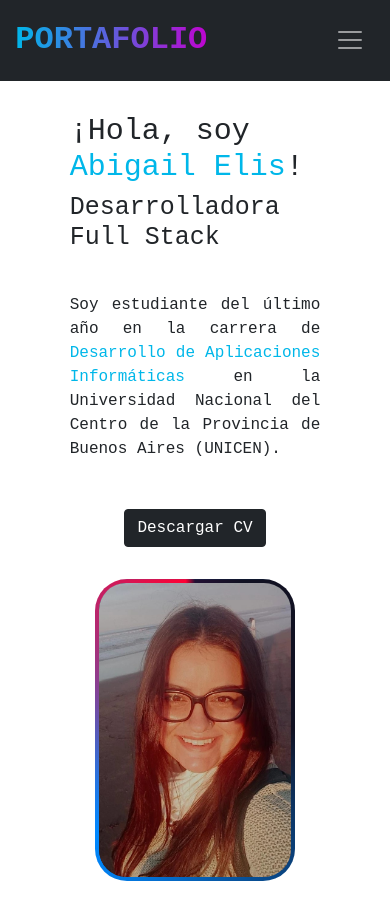
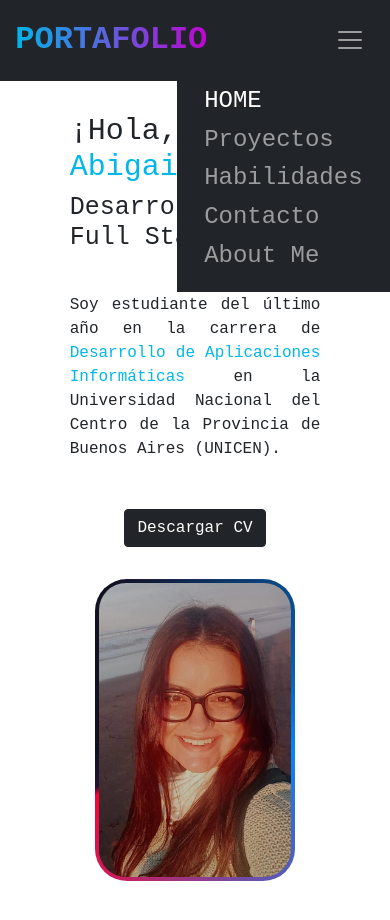
Before and after one commit to abigailelis/portafolio-app, an Angular app: page /home in a window 390 px wide. Shown: the top 920 px of the page. Built offline with nearby package versions, Linux system fonts and the light colour scheme.

Commit message:
Corrige responsive

```diff
--- a/src/app/Components/app-home/app-home.component.scss
+++ b/src/app/Components/app-home/app-home.component.scss
@@ -5,10 +5,14 @@
     text-align: justify;
     gap: 2rem;
 }
-.section-info{
+
+.section-info {
     width: 70%;
 }
-.section-img{
+
+.section-img {
+    display: flex;
+    justify-content: center;
     width: 30%;
 }
 
@@ -74,6 +78,12 @@
     }
 }
 
+@property --border-angle {
+    syntax: "<angle>";
+    inherits: true;
+    initial-value: 0turn;
+}
+
 @media screen and (max-width: 650px) {
     .home {
         flex-direction: column;
@@ -85,11 +95,10 @@
         margin-top: 2em;
     }
 
-    .section-img{
+    .section-img {
         width: 100%;
-        display:flex;
-        justify-content: center;
     }
+
     .info {
         align-items: center;
     }
--- a/src/app/Components/app-nav/app-nav.component.html
+++ b/src/app/Components/app-nav/app-nav.component.html
@@ -9,7 +9,7 @@
         <span class="navbar-toggler-icon"></span>
       </button>
       <div class="navbar-collapse" id="navbarSupportedContent">
-        <ul class="navbar-nav me-auto mb-2 mb-lg-0" [ngClass]="{'oculto': true}" id="menu">
+        <ul class="navbar-nav me-auto mb-2 mb-lg-0" [ngClass]="{'oculto': false}" id="menu">
           <li (click)="desplegarMenu()" class="nav-item">
             <a class="nav-link active" aria-current="page" [routerLink]="['/home']">HOME</a>
           </li>
--- a/src/app/Components/app-nav/app-nav.component.scss
+++ b/src/app/Components/app-nav/app-nav.component.scss
@@ -26,12 +26,15 @@
     font-size:large;
 }
 .oculto{
-    display:none;
+    display: flex;
 }
 
 @media screen and (max-width: 650px) {
     nav {
         height: 2%;
+    }
+    .oculto{
+        display:none;
     }
 
     #menu{
--- a/src/app/Components/app-projects/app-projects.component.scss
+++ b/src/app/Components/app-projects/app-projects.component.scss
@@ -1,7 +1,8 @@
 .card{
-    width: 40rem;
+    width: 90%;
     margin: 3rem;
     border: 1px solid rgba(0, 0, 0, 0.446);
+    box-shadow: 1px 1px 5px gray;
 }
 
 i {
--- a/src/app/Components/app-social/app-social.component.scss
+++ b/src/app/Components/app-social/app-social.component.scss
@@ -18,7 +18,7 @@
 }
 
 i {
-    font-size: 60px;
+    font-size: 80px;
 }
 
 @media screen and (max-width: 650px) {
```
